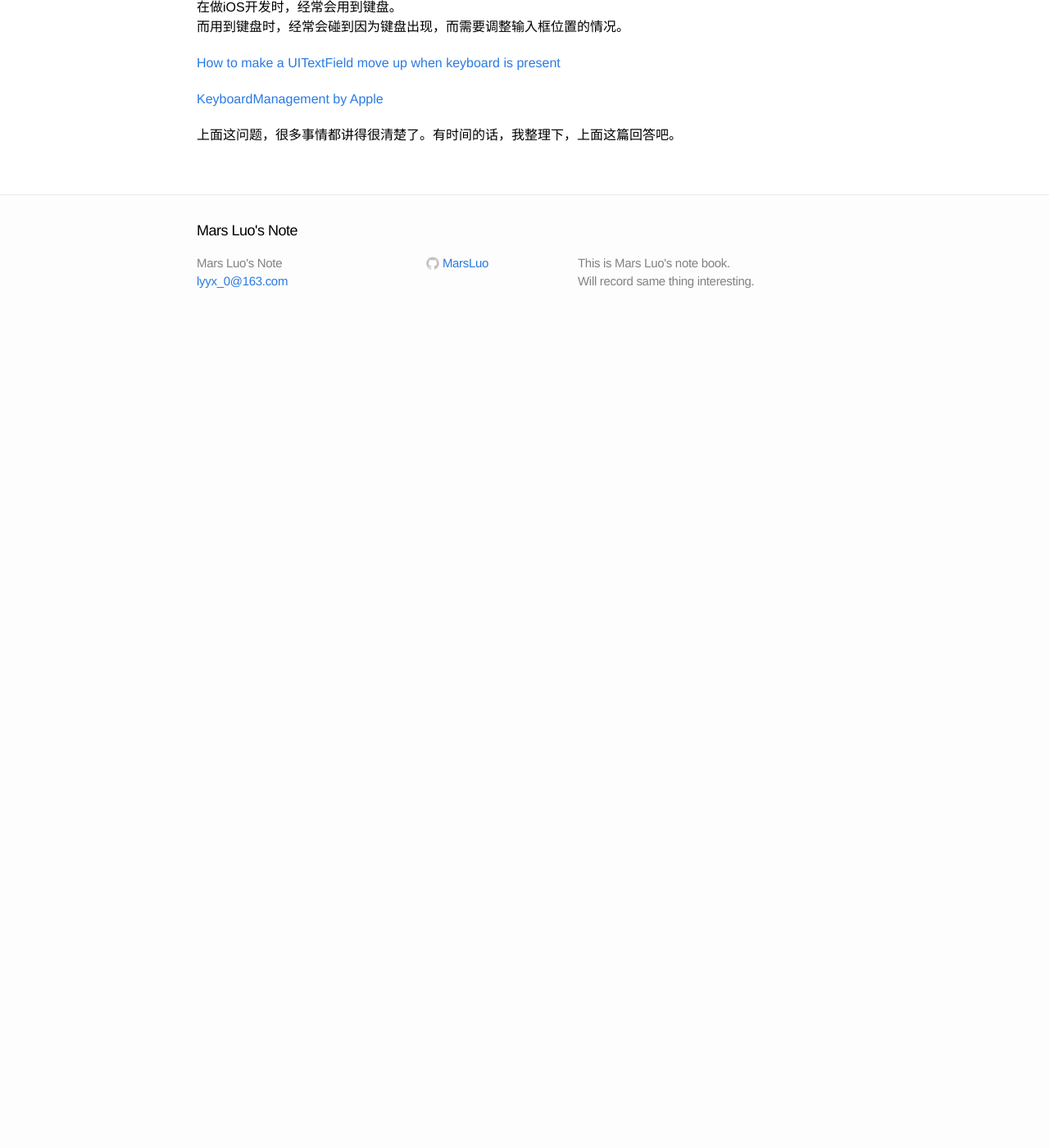
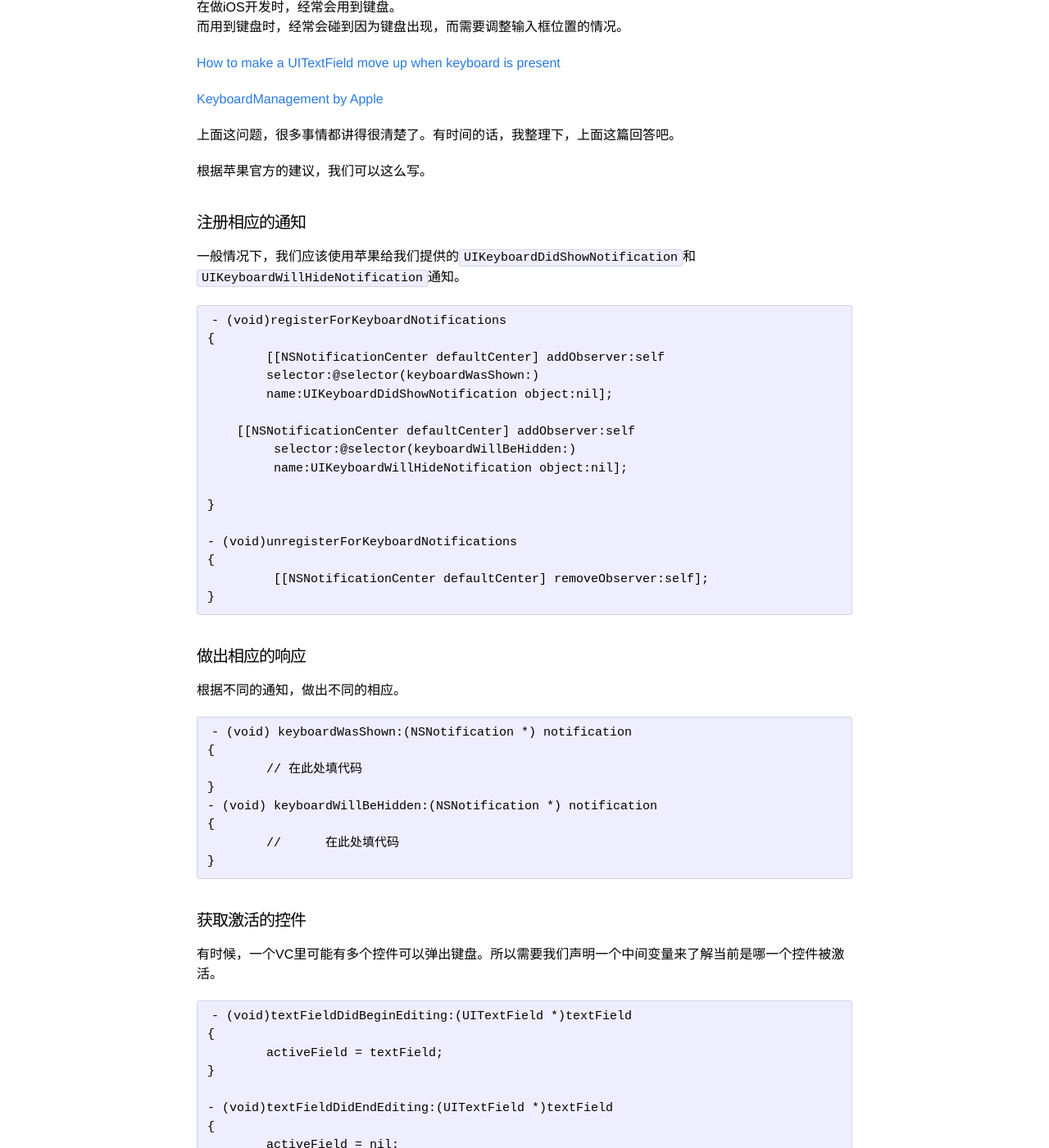
Before and after one commit to MarsLuo/marsluo.github.com, a Jekyll site: the page built from _posts/2014-06-06-HowToMoveKeyboradFit.markdown, in a window 1280 px wide and 1400 px high, scrolled down 205 px. Shown: the whole window at 82% size. Built offline with Jekyll 4.4.1, drawn with Linux system fonts in a browser that asks for light colours; before the commit the page ends 900 px from its top, so only the background shows below that; some of the changed text lies outside the part shown.

Commit message:
update post

```diff
--- a/_posts/2014-06-06-HowToMoveKeyboradFit.markdown
+++ b/_posts/2014-06-06-HowToMoveKeyboradFit.markdown
@@ -13,3 +13,57 @@ tags: [iOS]
 [KeyboardManagement by Apple](https://developer.apple.com/library/ios/documentation/StringsTextFonts/Conceptual/TextAndWebiPhoneOS/KeyboardManagement/KeyboardManagement.html)
 
 上面这问题，很多事情都讲得很清楚了。有时间的话，我整理下，上面这篇回答吧。
+
+根据苹果官方的建议，我们可以这么写。
+
+####注册相应的通知
+一般情况下，我们应该使用苹果给我们提供的`UIKeyboardDidShowNotification`和`UIKeyboardWillHideNotification`通知。
+
+	- (void)registerForKeyboardNotifications
+	{
+    	[[NSNotificationCenter defaultCenter] addObserver:self
+            selector:@selector(keyboardWasShown:)
+            name:UIKeyboardDidShowNotification object:nil];
+
+        [[NSNotificationCenter defaultCenter] addObserver:self
+             selector:@selector(keyboardWillBeHidden:)
+             name:UIKeyboardWillHideNotification object:nil];
+
+	}
+
+	- (void)unregisterForKeyboardNotifications
+	{
+    	 [[NSNotificationCenter defaultCenter] removeObserver:self];
+	}
+
+####做出相应的响应
+根据不同的通知，做出不同的相应。
+
+	- (void) keyboardWasShown:(NSNotification *) notification
+	{
+		// 在此处填代码
+	}
+	- (void) keyboardWillBeHidden:(NSNotification *) notification
+	{
+    	//	在此处填代码
+	}
+
+####获取激活的控件
+有时候，一个VC里可能有多个控件可以弹出键盘。所以需要我们声明一个中间变量来了解当前是哪一个控件被激活。
+
+	- (void)textFieldDidBeginEditing:(UITextField *)textField
+	{
+    	activeField = textField;
+	}
+
+	- (void)textFieldDidEndEditing:(UITextField *)textField
+	{
+    	activeField = nil;
+	}
+
+####在tableView中
+
+如果我们在开发过程中用的是`UITableViewController`的话，相应的控件动作，会为我们做好。
+我们也可以直接使用这句来让键盘消失。
+
+	[self.view endEditing:YES];
```
